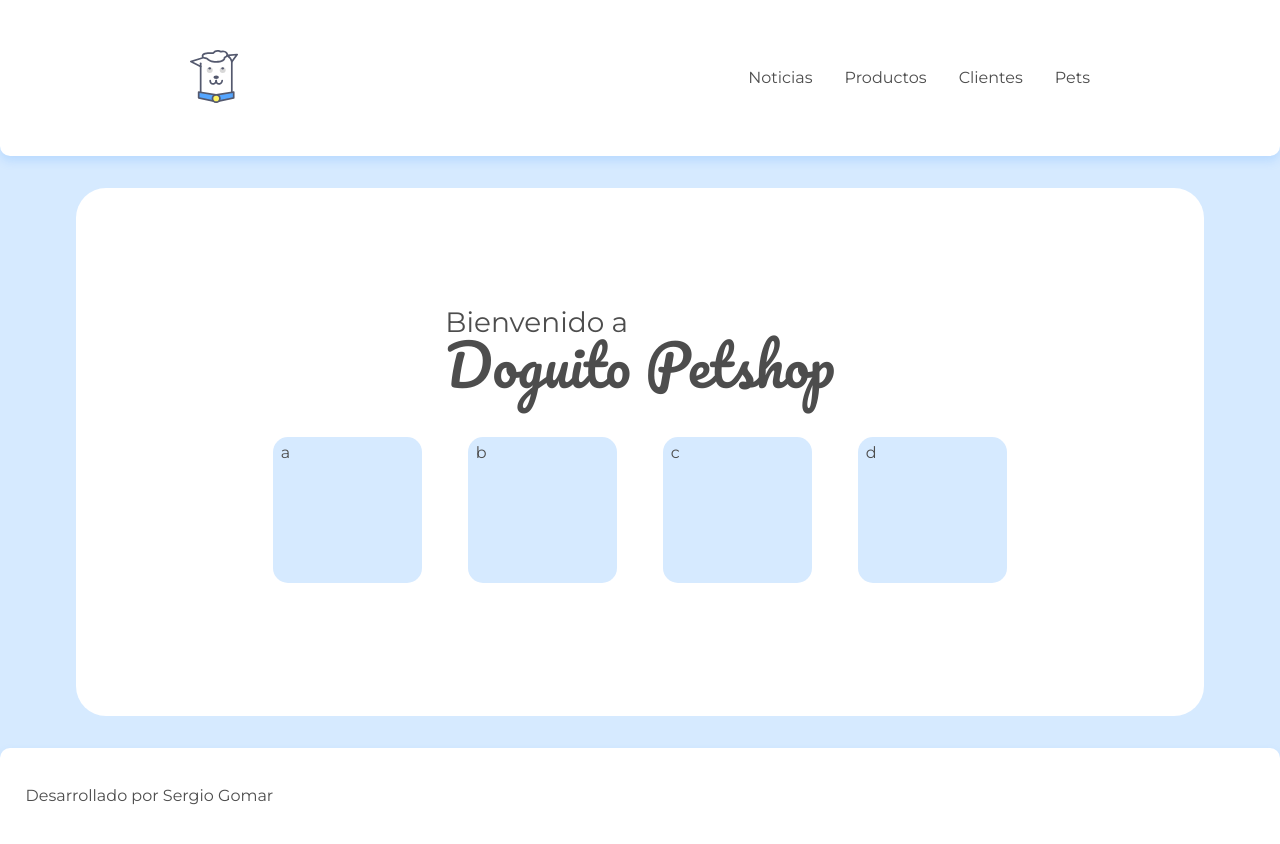
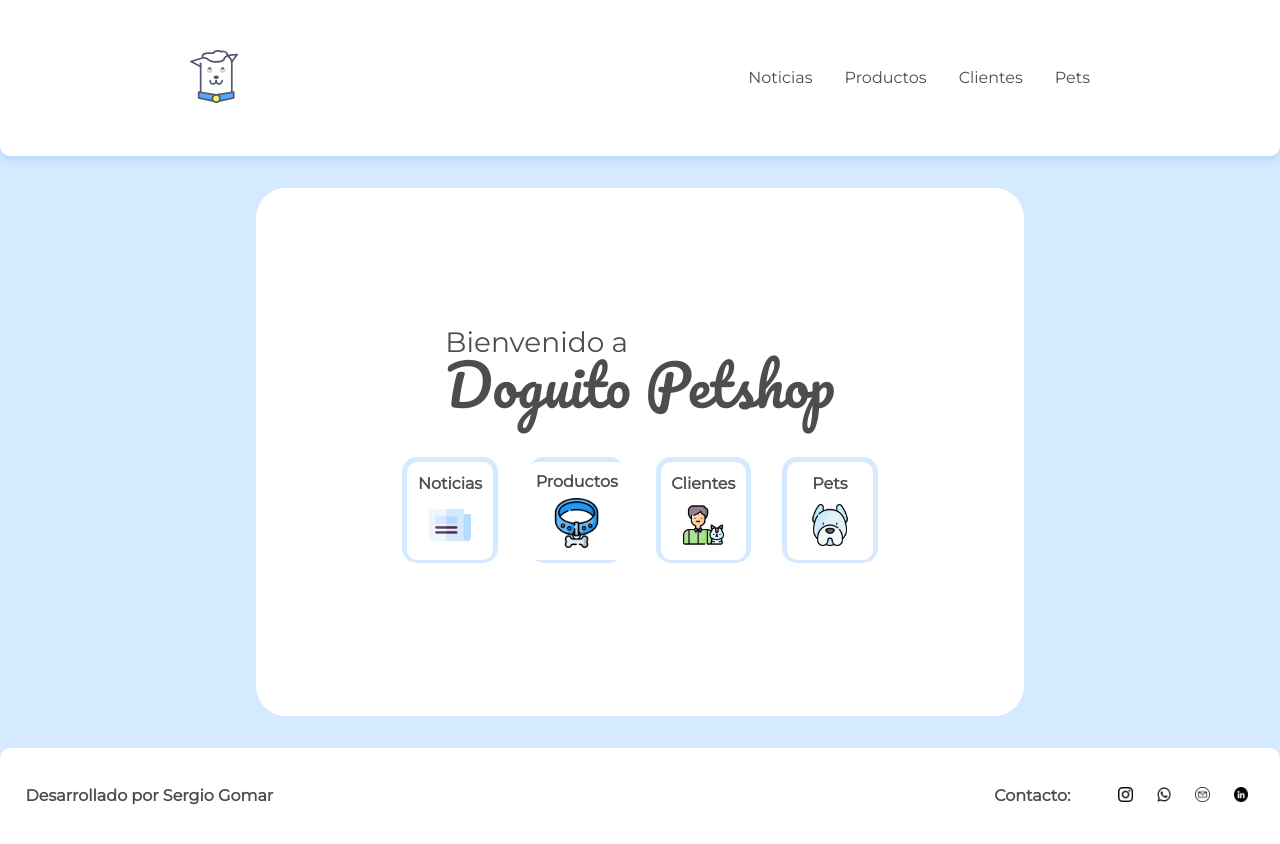
Before and after one commit to serigio04/DoguitoPetshop, a website: page screens/index.html in a window 1280 px wide. Drawn offline with Linux system fonts and the light colour scheme.

Commit message:
Terminando el index

```diff
--- a/assets/css/componentes/footer.css
+++ b/assets/css/componentes/footer.css
@@ -3,20 +3,29 @@
     border-radius: 10px 10px 0 0;
     box-shadow: var(--shadow);
     display: flex;
+    flex-direction: row;
     justify-content: space-between;
     align-items: center;
-    height: 6rem;
-    margin-top: 2rem;
+    min-height: 6rem;
+    margin-top: 4vh;
 }
-
-.footer__list {
+.contacto{
     display: flex;
+    align-items: center;
+    flex-direction: row;
+    margin-right: 2rem;
 }
-
 .footer__link {
-    margin-left: 2rem;
+    display: flex;
+    margin-left: 1.5rem;
+    width: 12vw;
 }
 
 .footer__span{
     margin-left: 2vw;
+    font-weight: bold;
 }
+
+.footer__img{
+    width: 100%;
+}
--- a/assets/css/styles.css
+++ b/assets/css/styles.css
@@ -1,5 +1,5 @@
 main{
-    max-width: 1000px;
+    max-width: 50vw;
     margin: auto;
     display: flex;
     justify-content: center;
@@ -24,17 +24,39 @@ main{
 section{
     width: 80%;
     display: flex;
+    flex-direction: row;
+    justify-content: space-evenly;
     flex-wrap: wrap;
     margin-top: 2vh;
-    justify-content: space-evenly;
 }
 
 .main_link{
     width: calc(100%/6);
-    height: 130px;
+    height: 12vh;
     background-color: var(--secundary-color);
     margin: 1vw;
     padding: 1%;
     border-radius: 15px;
     cursor: pointer;
+    display: flex;
+    justify-content: center;
 }
+
+.main__section{
+    background-color: var(--contrast-ligth-color);
+    padding: .5rem;
+    border-radius: 10px;
+    display: flex;
+    flex-direction: column;
+    height: 85%;
+}
+
+.main__section span{
+    margin: auto;
+    font-weight: bold;
+}
+
+.section__img{
+    width: 60%;
+    margin: auto;
+}
--- a/screens/index.html
+++ b/screens/index.html
@@ -37,21 +37,44 @@
             <h1 class="main__title">Doguito Petshop</h1>
           </div>
           <section>
-            <a href="./Dashboard.html" class="main_link"><div >a</div></a>
-            <a href="./Productos.html" class="main_link"><div >b</div></a>
-            <a href="./lista_cliente.html" class="main_link"><div >c</div></a>
-            <a href="./pets.html" class="main_link"><div >d</div></a>
+            <a href="./Dashboard.html" class="main_link">
+              <div class="main__section">
+                <span>Noticias</span>
+                <img src="../assets/img/periodico.png" alt="Doguito_News" class="section__img">
+              </div>
+            </a>
+            <a href="./Productos.html" class="main_link">
+              <div class="main__section">
+                <span>Productos</span>
+                <img src="../assets/img/collar.png" alt="Doguito_productos" class="section__img">
+              </div>
+            </a>
+            <a href="./lista_cliente.html" class="main_link">
+              <div class="main__section">
+                <span>Clientes</span>
+                <img src="../assets/img/dos-amigos.png" alt="Doguito__customers" class="section__img">
+              </div>
+            </a>
+            <a href="./pets.html" class="main_link">
+              <div class="main__section">
+                <span>Pets</span>
+                <img src="../assets/img/dogo-argentino.png" alt="Doguito_pets" class="section__img">
+              </div>
+            </a>
           </section>
         </main>
         <footer>
           <div class="footer">
             <span class="footer__span">Desarrollado por Sergio Gomar</span>
-            <ul class="footer__link">
-              <li class="footer__link"></li>
-              <li class="footer__link"></li>
-              <li class="footer__link"></li>
-              <li class="footer__link"></li>
-            </ul>
+            <div class="contacto">
+              <span class="footer__span">Contacto: </span>
+              <ul class="footer__link">
+                <li class="footer__link"><a href="https://www.instagram.com/s__.gb/" target="_blank"><img src="../assets/img/instagram.png" alt="instagram" class="footer__img"></a></li>
+                <li class="footer__link"><a href="tel:+50259548020"><img src="../assets/img/whatsapp.png" alt="whatsapp" class="footer__img" target="_blank"></a></li>
+                <li class="footer__link"><a href="mailto:sergio.gomar04@gmail.com" target="_blank"><img src="../assets/img/email.png" alt="email" class="footer__img"></a></li>
+                <li class="footer__link"><a href="https://www.linkedin.com/in/sergio-gomar/" target="_blank"><img src="../assets/img/linkedin.png" alt="linkedin" class="footer__img"></a></li>
+              </ul>
+            </div>
           </div>
         </footer>
     </body>
```
Also changed, not shown: assets/img/collar.png (added), assets/img/dogo-argentino.png (added), assets/img/dos-amigos.png (added), assets/img/email.png (added), assets/img/instagram.png (added), assets/img/linkedin.png (added), assets/img/periodico.png (added), assets/img/whatsapp.png (added).
